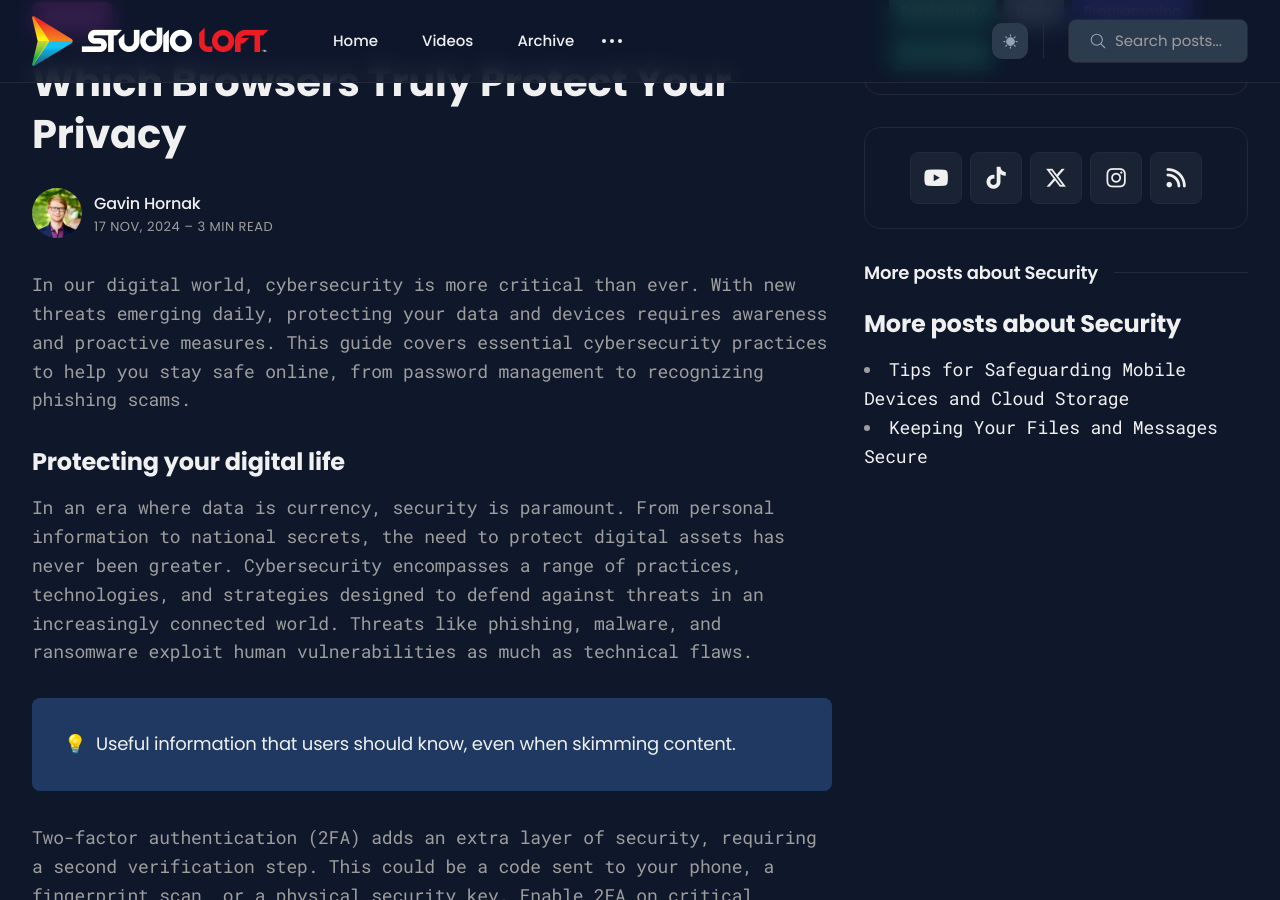
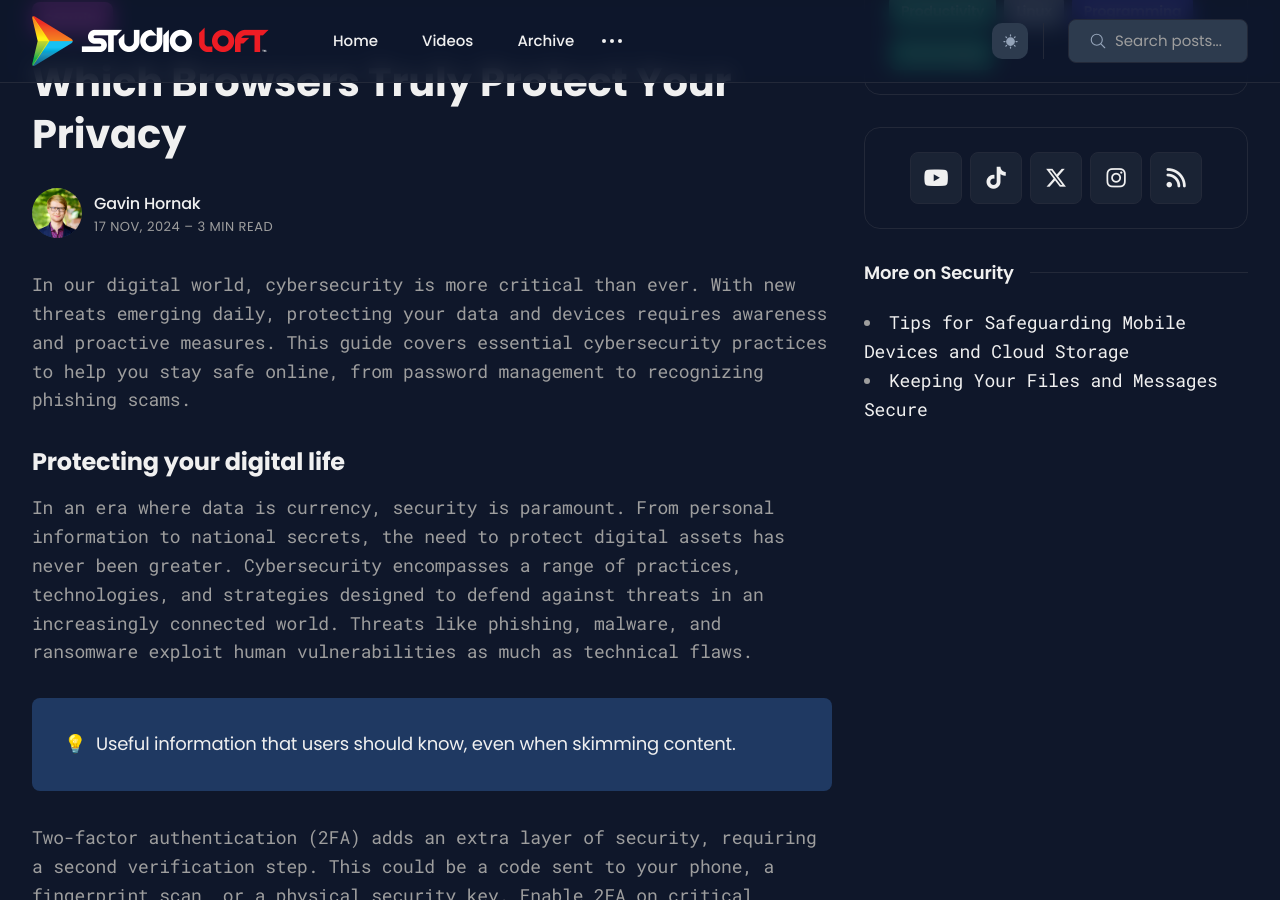
Before and after one commit to studioloft/studioloft.github.io, a Jekyll site: the page built from _posts/2024-11-17-which-browsers-truly-protect-your-privacy.md, in a window 1280 px wide and 900 px high, scrolled down 773 px. Built offline with Jekyll 4.4.1, drawn with Linux system fonts in a browser that asks for light colours.

Commit message:
fix: update widget title for clarity and increase related posts limit

```diff
--- a/_includes/sidebar-widgets/widget-postlist.html
+++ b/_includes/sidebar-widgets/widget-postlist.html
@@ -1,13 +1,12 @@
 <div class="widget-sidebar-head">
-    <h2 class="widget-sidebar-title">More posts about {{ page.tags[0] }}</h2>
+    <h2 class="widget-sidebar-title">More on {{ page.tags[0] }}</h2>
 </div>
 {% if page.tags %}
-  <div class="widget widget-related-posts">
-    <h3>More posts about {{ page.tags[0] }}</h3>
+  <div class="widget widget-featured-posts">
     <ul>
       {% assign tag = page.tags[0] %}
       {% assign related_posts = site.posts | where_exp: "post", "post.tags contains tag" | where_exp: "post", "post.url != page.url" %}
-      {% for post in related_posts limit:5 %}
+      {% for post in related_posts limit:50 %}
         <li><a href="{{ post.url | relative_url }}">{{ post.title }}</a></li>
       {% endfor %}
     </ul>
```
